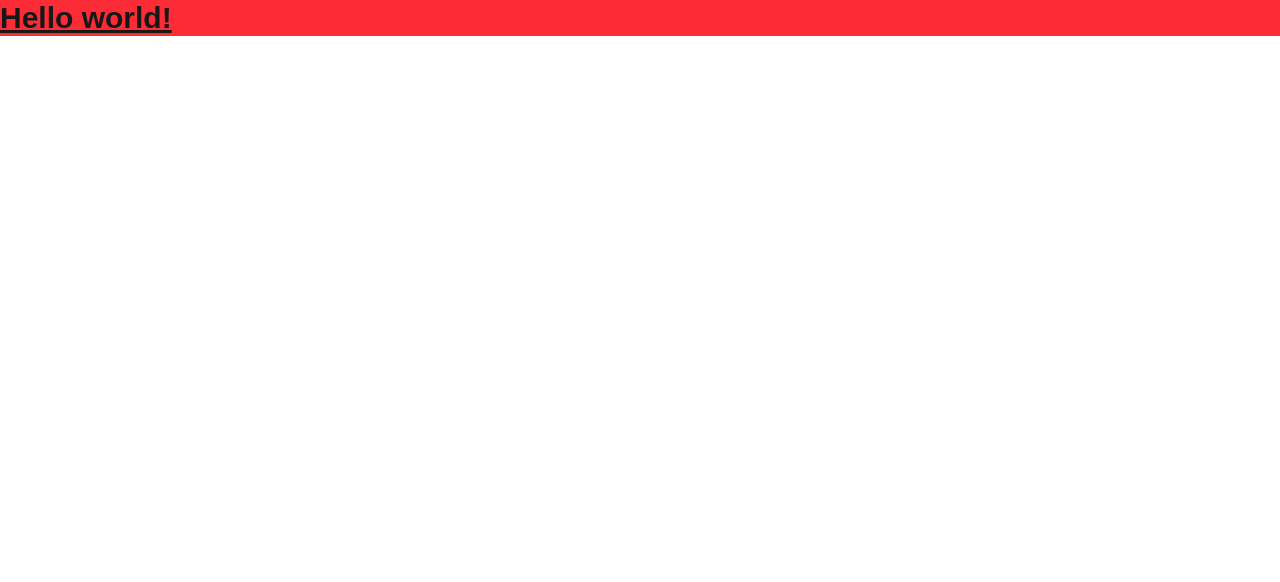
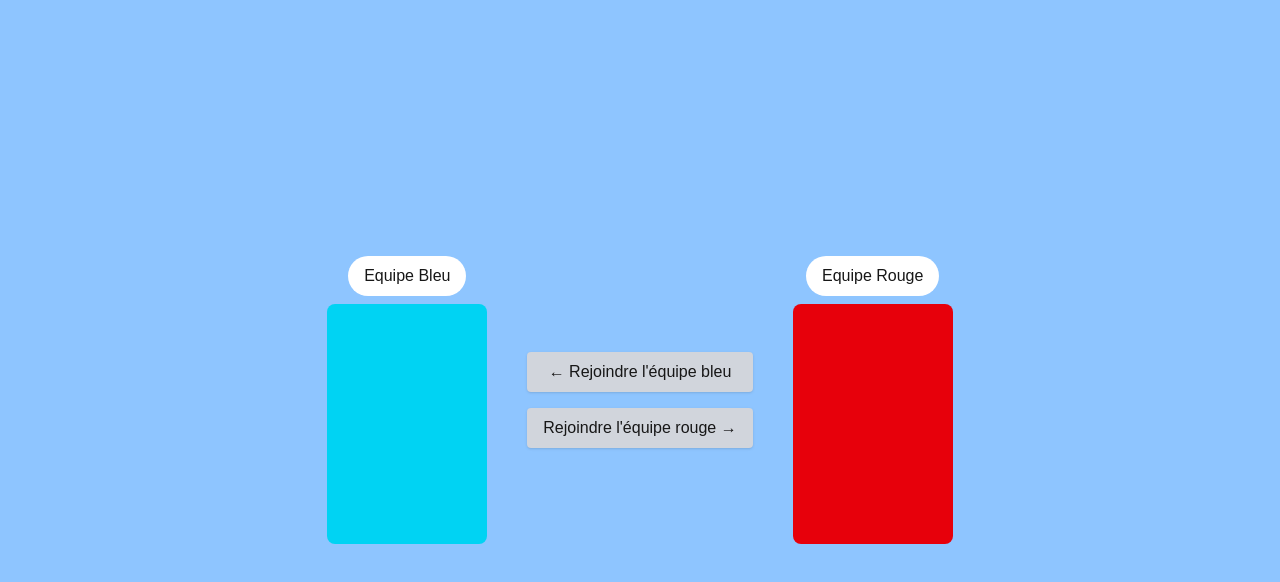
Before and after one commit to MelvilMazeron/mnm-s, a Next.js app: page / in a window 1280 px wide. Shown: the top 582 px of the page. Built offline with nearby package versions, Linux system fonts and the light colour scheme.

Commit message:
ajout de la sélection d'équipe avec des boutons pour rejoindre les équipes Bleu et Rouge

```diff
--- a/app/page.tsx
+++ b/app/page.tsx
@@ -1,10 +1,38 @@
-export default function Home() {
+"use client";
+
+import { useState } from "react";
+
+export default function TeamSelection() {
+  const [team, setTeam] = useState<string | null>(null);
+
   return (
-    <div className="">
-      <h1 className="text-3xl bg-red-500 font-bold underline bg-red">
-      Hello world!
-    </h1>
+    <div className="flex items-center justify-center h-screen bg-blue-300">
+      <div className="flex space-x-10">
+        <div className="flex flex-col items-center">
+          <div className="bg-white px-4 py-2 rounded-full mb-2">Equipe Bleu</div>
+          <div className="w-40 h-60 bg-cyan-400 rounded-lg"></div>
+        </div>
+
+        <div className="flex flex-col justify-center space-y-4">
+          <button
+            className="bg-gray-300 px-4 py-2 rounded shadow hover:bg-gray-400"
+            onClick={() => setTeam("Bleu")}
+          >
+            ← Rejoindre l'équipe bleu
+          </button>
+          <button
+            className="bg-gray-300 px-4 py-2 rounded shadow hover:bg-gray-400"
+            onClick={() => setTeam("Rouge")}
+          >
+            Rejoindre l'équipe rouge →
+          </button>
+        </div>
+
+        <div className="flex flex-col items-center">
+          <div className="bg-white px-4 py-2 rounded-full mb-2">Equipe Rouge</div>
+          <div className="w-40 h-60 bg-red-600 rounded-lg"></div>
+        </div>
+      </div>
     </div>
-
-  )
+  );
 }
```
